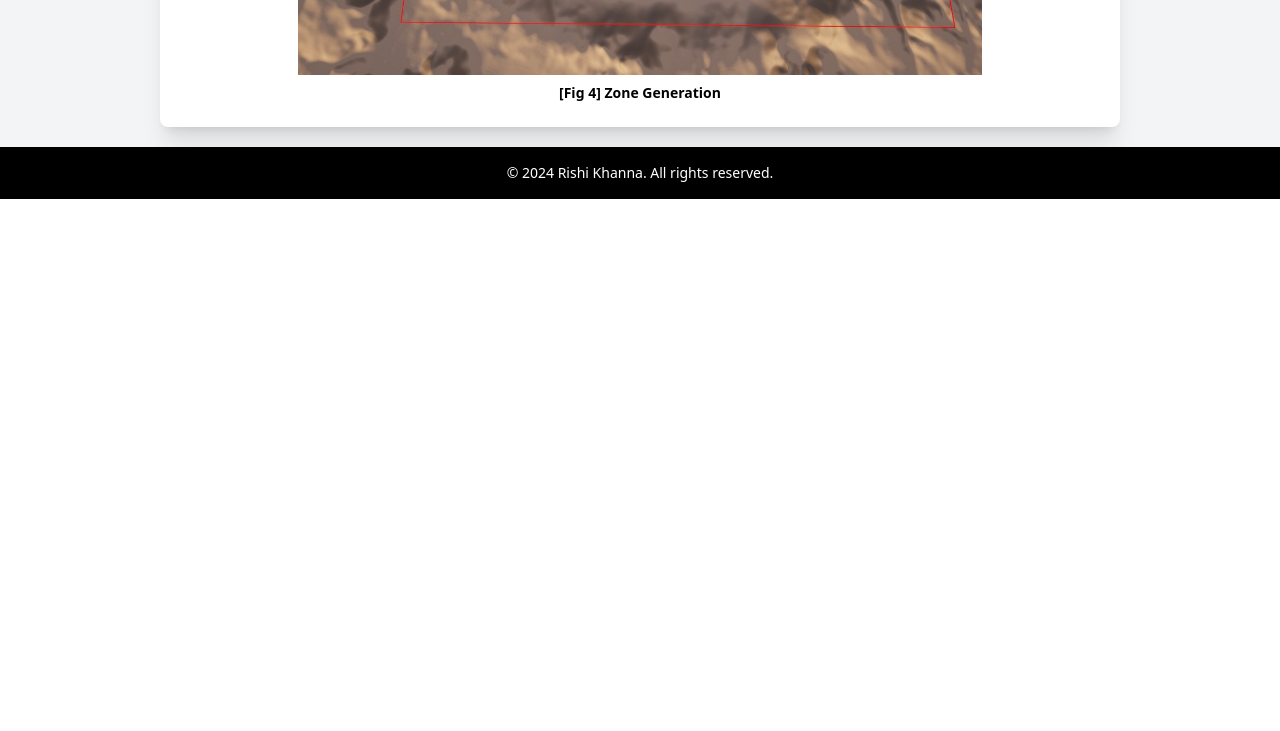
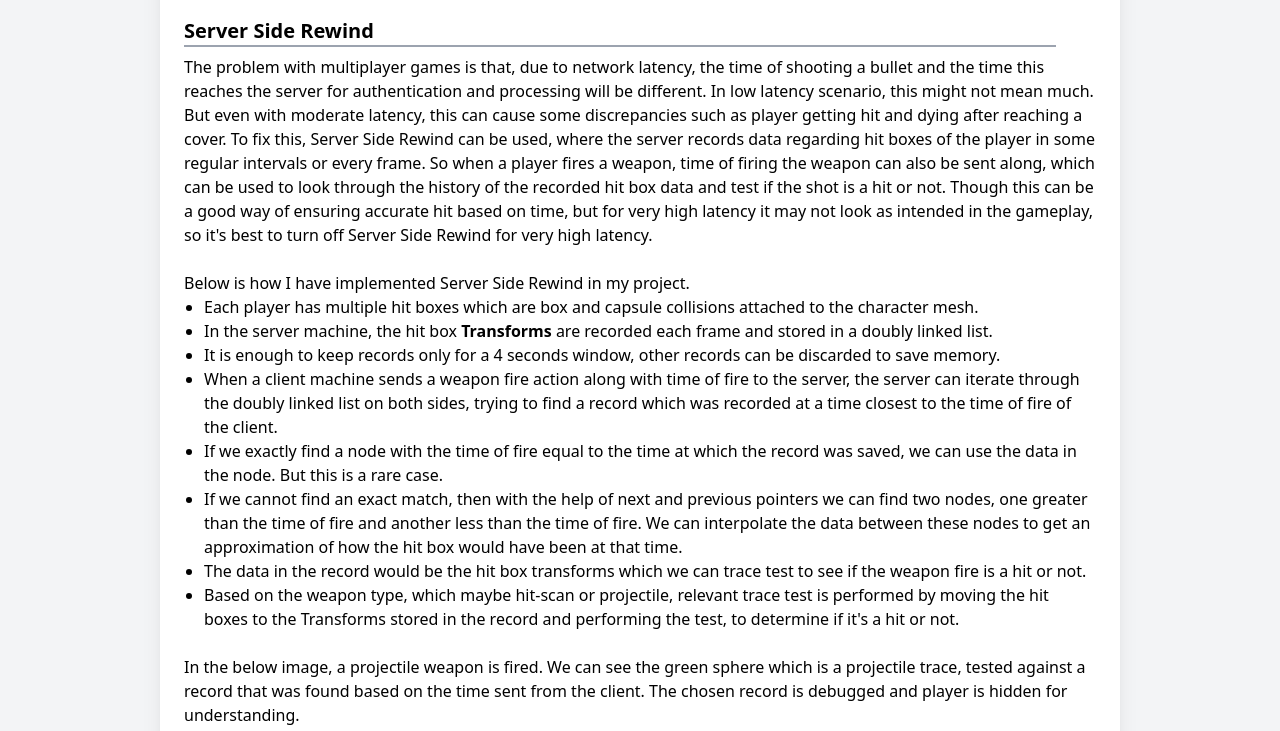
Before and after one commit to DarkParasite/PortfolioWebsite, a website: page public/pages/portfolio/battle_royale.html in a window 1280 px wide. Shown: the part 5069-5800 px from the top of the page. Before the commit the page ends 5268 px from the top, so only its background shows below. Drawn offline with Linux system fonts and the light colour scheme.

Commit message:
Server Side Rewind Added

```diff
--- a/public/pages/portfolio/battle_royale.html
+++ b/public/pages/portfolio/battle_royale.html
@@ -350,10 +350,10 @@
         </p>
         <ul class="list-disc pl-5">
             <li>
-                First the spline locations are taken and a polygon is constructed. The spline points are offset inwards to prevent zone clipping out of the map area
+                First the spline locations are taken and a polygon is constructed. The spline points are offset inwards to prevent zone clipping out of the map area.
             </li>
             <li>
-                Depending on the current zone phase, the zone's diameter is obtained from the DataTable
+                Depending on the current zone phase, the zone's diameter is obtained from the DataTable.
             </li>
             <li>
                 For the first zone phase, a random point is found inside the polygon.
@@ -367,10 +367,67 @@
 
         <!-- Zone Generation Image -->
         <div class="flex flex-col mt-5 w-full items-center">
-            <img class="max-w-full md:w-3/4" src="/assets/images/portfolio/battle_royale/zone_gen.jpg" alt="">
+            <img class="max-w-full md:w-3/5" src="/assets/images/portfolio/battle_royale/zone_gen.jpg" alt="">
             <p class="font-semibold text-sm mt-2">[Fig 4] Zone Generation</p>
         </div>
 
+        <!-- Server Side Rewind -->
+        <h3 class="font-semibold text-xl mt-5 ">Server Side Rewind</h3>
+        <hr class="border-y border-gray-400 mb-2 mr-10">
+        <p>
+            The problem with multiplayer games is that, due to network latency, the time of shooting a bullet and the time this reaches the server for authentication and processing
+            will be different. In low latency scenario, this might not mean much. But even with moderate latency, this can cause some discrepancies such as player getting hit and dying
+            after reaching a cover. To fix this, Server Side Rewind can be used, where the server records data regarding hit boxes of the player in some regular intervals or every frame.
+            So when a player fires a weapon, time of firing the weapon can also be sent along, which can be used to look through the history of the recorded hit box data and test if
+            the shot is a hit or not. Though this can be a good way of ensuring accurate hit based on time, but for very high latency it may not look as intended in the gameplay, so it's
+            best to turn off Server Side Rewind for very high latency.
+        </p><br>
+
+        <p>Below is how I have implemented Server Side Rewind in my project.</p>
+
+        <ul class="list-disc pl-5">
+            <li>
+                Each player has multiple hit boxes which are box and capsule collisions attached to the character mesh.
+            </li>
+            <li>
+                In the server machine, the hit box <span class="font-semibold">Transforms</span> are recorded each frame and stored in a <span>doubly linked list</span>.
+            </li>
+            <li>
+                It is enough to keep records only for a 4 seconds window, other records can be discarded to save memory.
+            </li>
+            <li>
+                When a client machine sends a weapon fire action along with time of fire to the server, the server can iterate through the doubly linked list on both sides,
+                trying to find a record which was recorded at a time closest to the time of fire of the client.
+            </li>
+            <li>
+                If we exactly find a node with the time of fire equal to the time at which the record was saved, we can use the data in the node. But this is a rare case.
+            </li>
+            <li>
+                If we cannot find an exact match, then with the help of next and previous pointers we can find two nodes, one greater than the time of fire and another less than the
+                time of fire. We can interpolate the data between these nodes to get an approximation of how the hit box would have been at that time.
+            </li>
+            <li>
+                The data in the record would be the hit box transforms which we can trace test to see if the weapon fire is a hit or not.
+            </li>
+            <li>
+                Based on the weapon type, which maybe hit-scan or projectile, relevant trace test is performed by moving the hit boxes to the Transforms stored in the record and performing
+                the test, to determine if it's a hit or not.
+            </li>
+        </ul>
+
+        <br>
+        <p>
+            In the below image, a projectile weapon is fired. We can see the green sphere which is a projectile trace, tested against a record that was found based on the time sent
+            from the client. The chosen record is debugged and player is hidden for understanding.
+        </p>
+
+        <!-- Server Side Rewind Image -->
+        <div class="flex flex-col mt-5 w-full items-center">
+            <img class="max-w-full md:w-3/4" src="/assets/images/portfolio/battle_royale/ssr_hitbox.jpg" alt="">
+            <p class="font-semibold text-sm mt-2">[Fig 5] Record at time of hit Debugged</p>
+        </div>
+
+        <br><br>
     </div>
 </div>
 
```
Also changed, not shown: public/assets/images/portfolio/battle_royale/ssr_hitbox.jpg (added), public/src/css/output.css.
